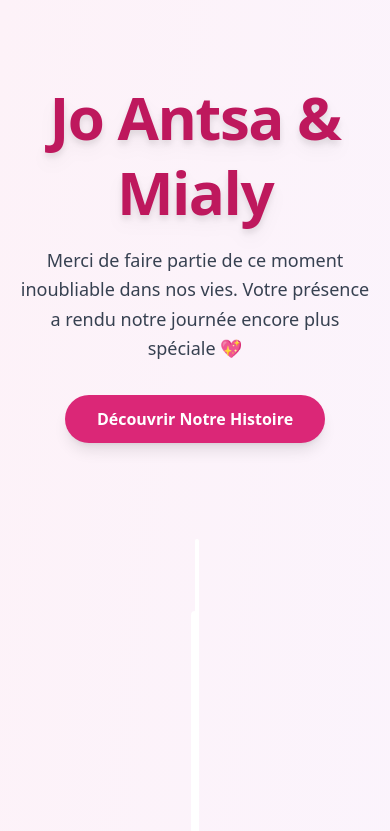
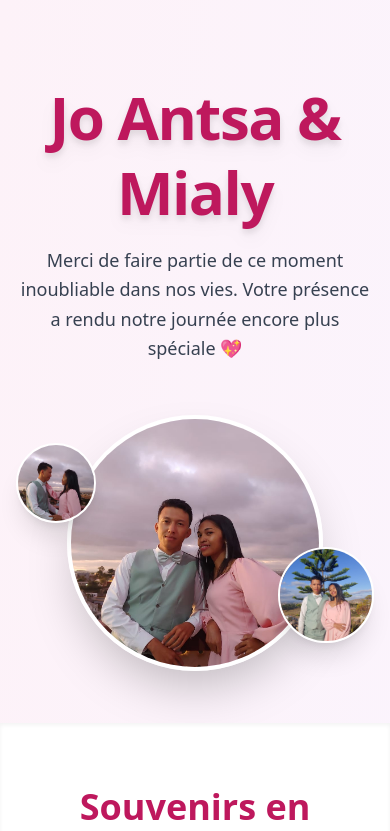
Before and after one commit to JOANTSA/wedding-day-pages, a React (Create React App) app: page / in a window 390 px wide. Shown: the top 831 px of the page. Built offline with nearby package versions, Linux system fonts and the light colour scheme.

Commit message:
Fix(mobile): adjust image

```diff
--- a/src/App.js
+++ b/src/App.js
@@ -111,16 +111,10 @@ function App() {
               Merci de faire partie de ce moment inoubliable dans nos vies.
               Votre présence a rendu notre journée encore plus spéciale 💖
             </motion.p>
-            <motion.button
-              className="bg-pink-600 hover:bg-pink-700 text-white font-bold py-3 px-8 rounded-full shadow-lg transition duration-300 ease-in-out transform hover:scale-105"
-              variants={itemVariants}
-            >
-              Découvrir Notre Histoire
-            </motion.button>
           </motion.div>
 
           {/* Images de la section Hero */}
-          <div className="md:w-1/2 relative flex justify-center md:justify-end items-center h-[400px] md:h-[500px] mt-12 md:mt-0">
+          <div className="w-full md:w-1/2 relative flex justify-center md:justify-end items-center h-[200px] md:h-[500px] md:mt-0">
             {/* L'image principale est réduite sur mobile pour laisser de la place */}
             <motion.img
               src={heroMainImage}
@@ -130,8 +124,6 @@ function App() {
               animate={{ opacity: 1, scale: 1, x: 0 }}
               transition={{ duration: 0.8, ease: "easeOut" }}
             />
-            {/* Ajustement des classes pour mobile pour rendre les images plus visibles */}
-            {/* Sur mobile, les images sont plus petites et positionnées pour être visibles dans les coins supérieurs/inférieurs. */}
             <motion.img
               src={heroSmallImage1}
               alt="Détail 1"
```
